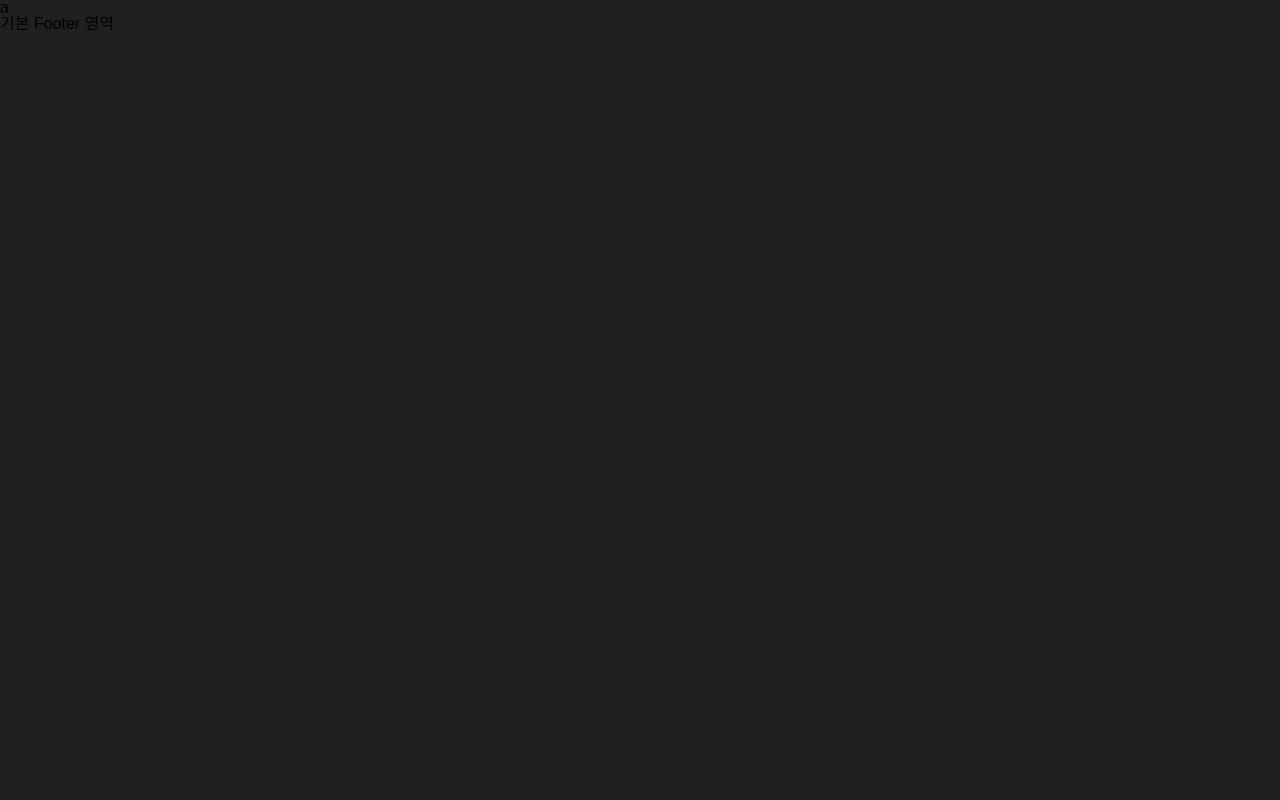
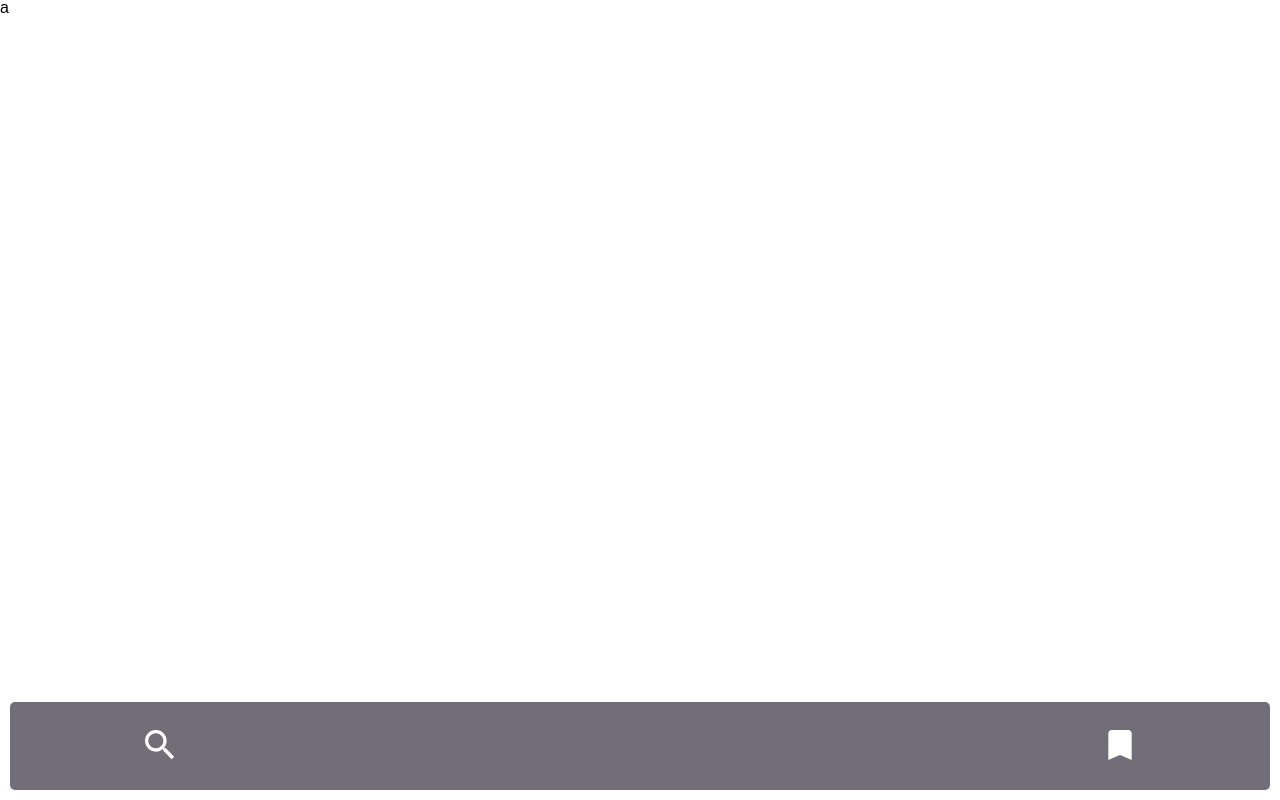
Before and after one commit to Hwang-gPwls/movie-list, a React (Create React App) app: page /bookmark in a window 1280 px wide. Built offline with nearby package versions, Linux system fonts and the light colour scheme.

Commit message:
feat: Footer Tab 메뉴 Router 적용 및 셋팅 수정

```diff
--- a/package.json
+++ b/package.json
@@ -27,6 +27,11 @@
     ]
   },
   "dependencies": {
+    "@emotion/react": "^11.10.4",
+    "@emotion/styled": "^11.10.4",
+    "@material-ui/core": "^4.12.4",
+    "@mui/icons-material": "^5.10.6",
+    "@mui/material": "^5.10.7",
     "axios": "^0.27.2",
     "react": "^18.2.0",
     "react-dom": "^18.2.0",
--- a/src/App.tsx
+++ b/src/App.tsx
@@ -1,6 +1,8 @@
 import { QueryClient, QueryClientProvider } from "react-query";
 import { Suspense } from "react";
 import { BrowserRouter as Router, useRoutes } from "react-router-dom";
+import { ThemeProvider } from "styled-components";
+import { theme } from "./styles/theme";
 import GlobalStyle from "./styles/global-style";
 import routes from "./routes";
 
@@ -13,12 +15,15 @@ const queryClient = new QueryClient();
 function App() {
   return (
     <QueryClientProvider client={queryClient}>
-      <Router>
+      <ThemeProvider theme={theme}>
         <GlobalStyle />
-        <Suspense>
-          <Routes />
-        </Suspense>
-      </Router>
+        <Router>
+          <GlobalStyle />
+          <Suspense>
+            <Routes />
+          </Suspense>
+        </Router>
+      </ThemeProvider>
     </QueryClientProvider>
   );
 }
--- a/src/layouts/Footer.tsx
+++ b/src/layouts/Footer.tsx
@@ -1,5 +1,56 @@
+import { useState } from "react";
+import styled from "styled-components";
+import { Link } from "react-router-dom";
+import BookmarkIcon from "@mui/icons-material/Bookmark";
+import SearchIcon from "@mui/icons-material/Search";
+
 const Footer = () => {
-  return <footer>기본 Footer 영역</footer>;
+  const [isFocus, setIsFocus] = useState(false);
+
+  return (
+    <Container>
+      <div className="nav">
+        <Link to={"/"} key={"search"}>
+          <SearchIcon
+            sx={{
+              color: "white",
+              fontSize: 40,
+            }}
+          />
+        </Link>
+        <Link to={"/bookmark"} key={"bookmark"}>
+          <BookmarkIcon
+            sx={{
+              color: "white",
+              fontSize: 40,
+            }}
+          />
+        </Link>
+      </div>
+    </Container>
+  );
 };
 
+const Container = styled.div`
+  height: 7vh;
+  padding: 1rem 8rem;
+  position: fixed;
+  bottom: 0;
+  left: 0;
+  right: 0;
+  margin-bottom: 0.625rem;
+  margin-left: 0.625rem;
+  margin-right: 0.625rem;
+  border-radius: 5px;
+  background-color: #716e77;
+  .nav {
+    display: flex;
+    align-items: center;
+    max-width: 1000px;
+    height: 100%;
+    margin: 0 auto;
+    justify-content: space-between;
+  }
+`;
+
 export default Footer;
--- a/src/styles/global-style.ts
+++ b/src/styles/global-style.ts
@@ -10,7 +10,6 @@ const GlobalStyle = createGlobalStyle`
     html{
         font-family: "Noto-Sans", sans-serif;
         scroll-behavior: smooth;
-        background-color:#1e2022;
     }
     .fixed{
         width: 100%;
--- /dev/null
+++ b/src/styles/theme.ts
@@ -0,0 +1,17 @@
+export const theme = {
+  color: {
+    white: "#fff",
+    black: "#0000",
+    darkgray: "#2a303b",
+    gray: "#A9AFBC",
+  },
+};
+
+const customMediaQuery = (maxWidth: number): string =>
+  `@media (max-width: ${maxWidth}px)`;
+
+export const media = {
+  custom: customMediaQuery,
+  laptop: customMediaQuery(1440),
+  mobile: customMediaQuery(420),
+};
```
Also changed, not shown: .eslintrc.json, 1 other file (tests, documents, lock files or other folders).
